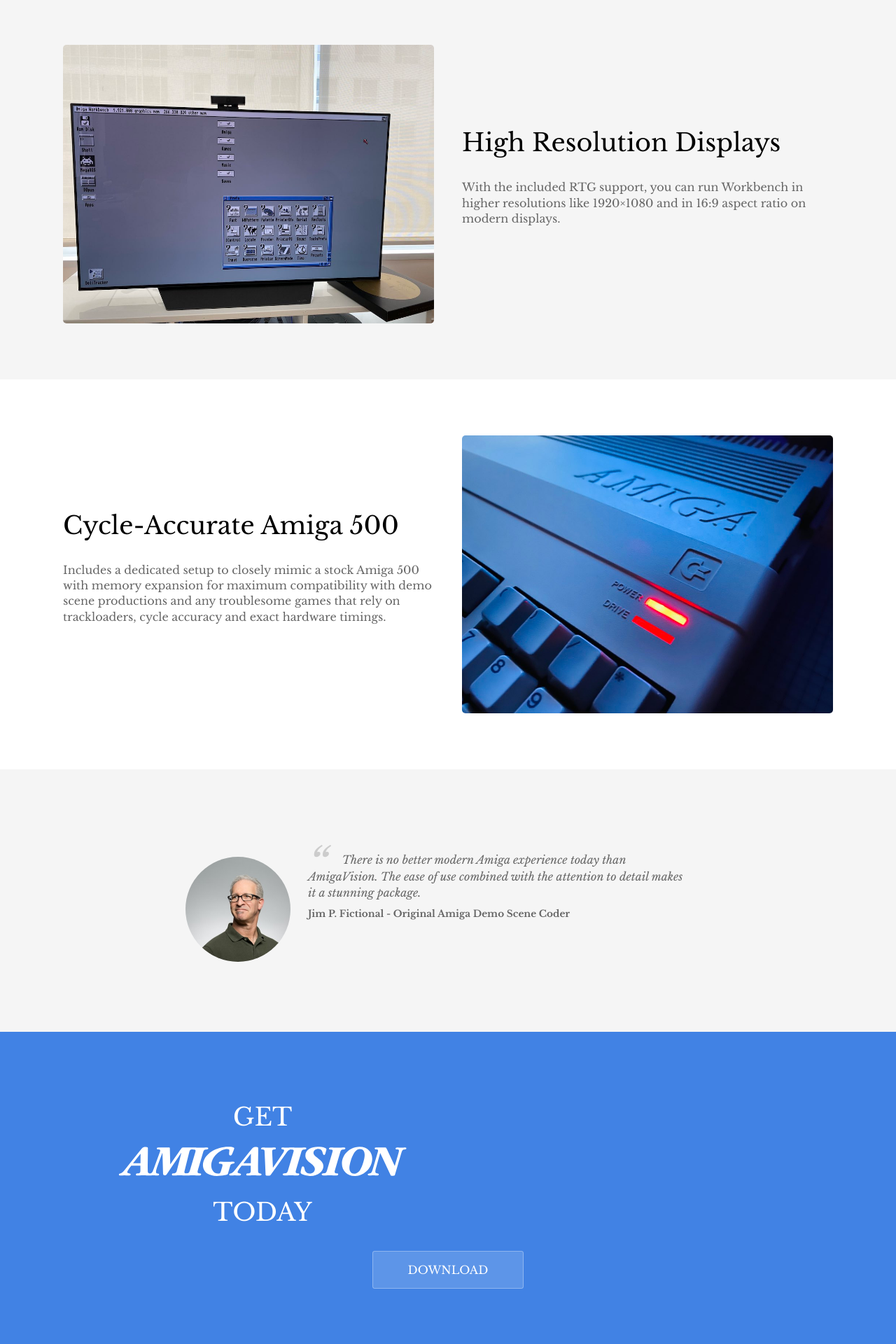
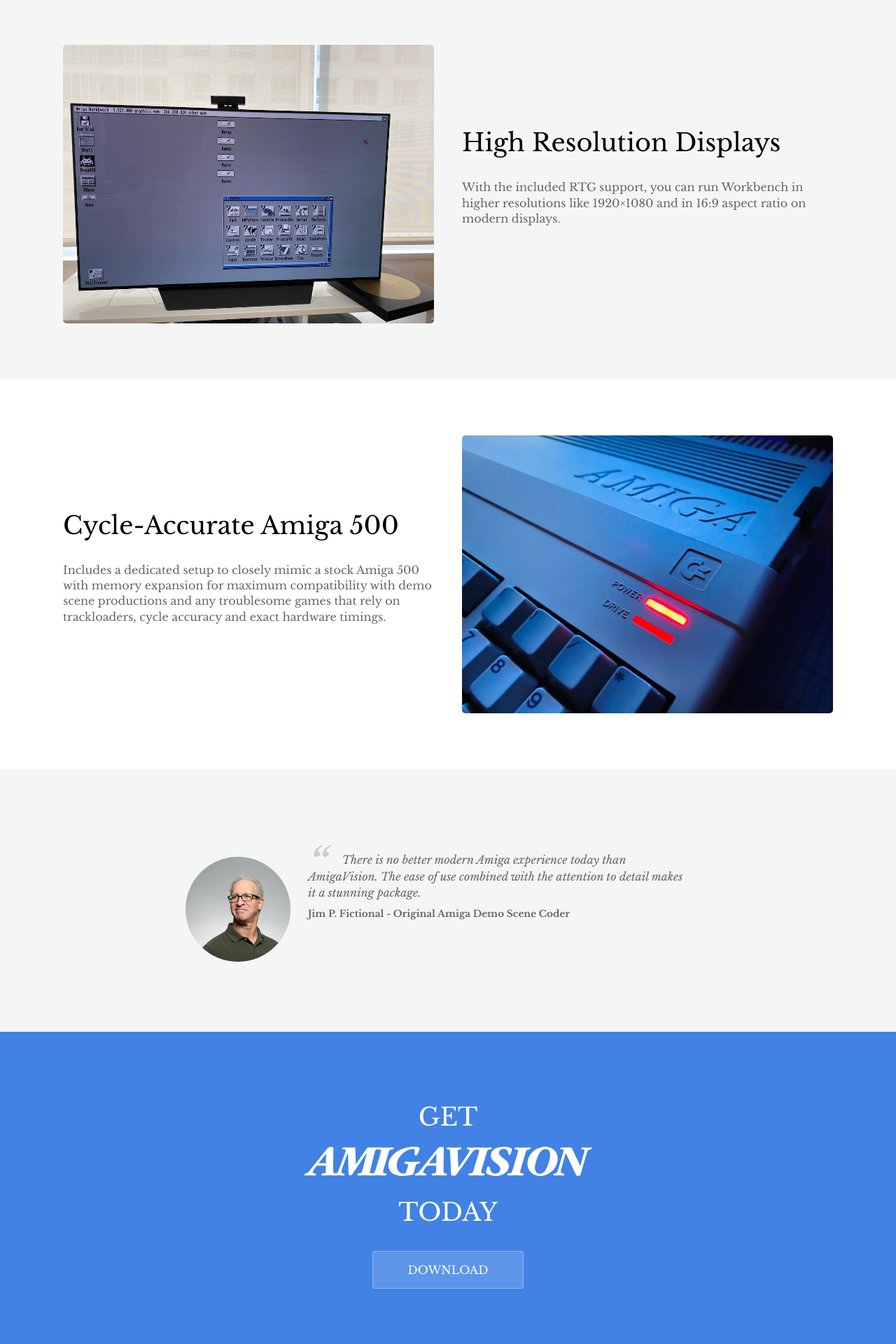
Before and after one commit to amigavision/amigavision.github.io, a Jekyll site: the page built from index.html, in a window 1280 px wide. Shown: the part 4480-6400 px from the top of the page at 70% size. Built offline with Jekyll 4.4.1, drawn with Linux system fonts in a browser that asks for light colours.

Commit message:
That didn’t do what I expected 😜

```diff
--- a/_includes/amigavision.css
+++ b/_includes/amigavision.css
@@ -59,17 +59,14 @@
   font-weight: 300;
   font-size: 2.3em;
   margin: 0;
-  max-width: 750px;
 }
 h2 {
   font-weight: 300;
   font-size: 2.2em;
   margin: 0 0 30px 0;
-  max-width: 750px;
 }
 h3 {
   margin: 20px 0 10px 0;
-  max-width: 750px;
 }
 p,address {
   /* font-size: 1.38em; */
```
